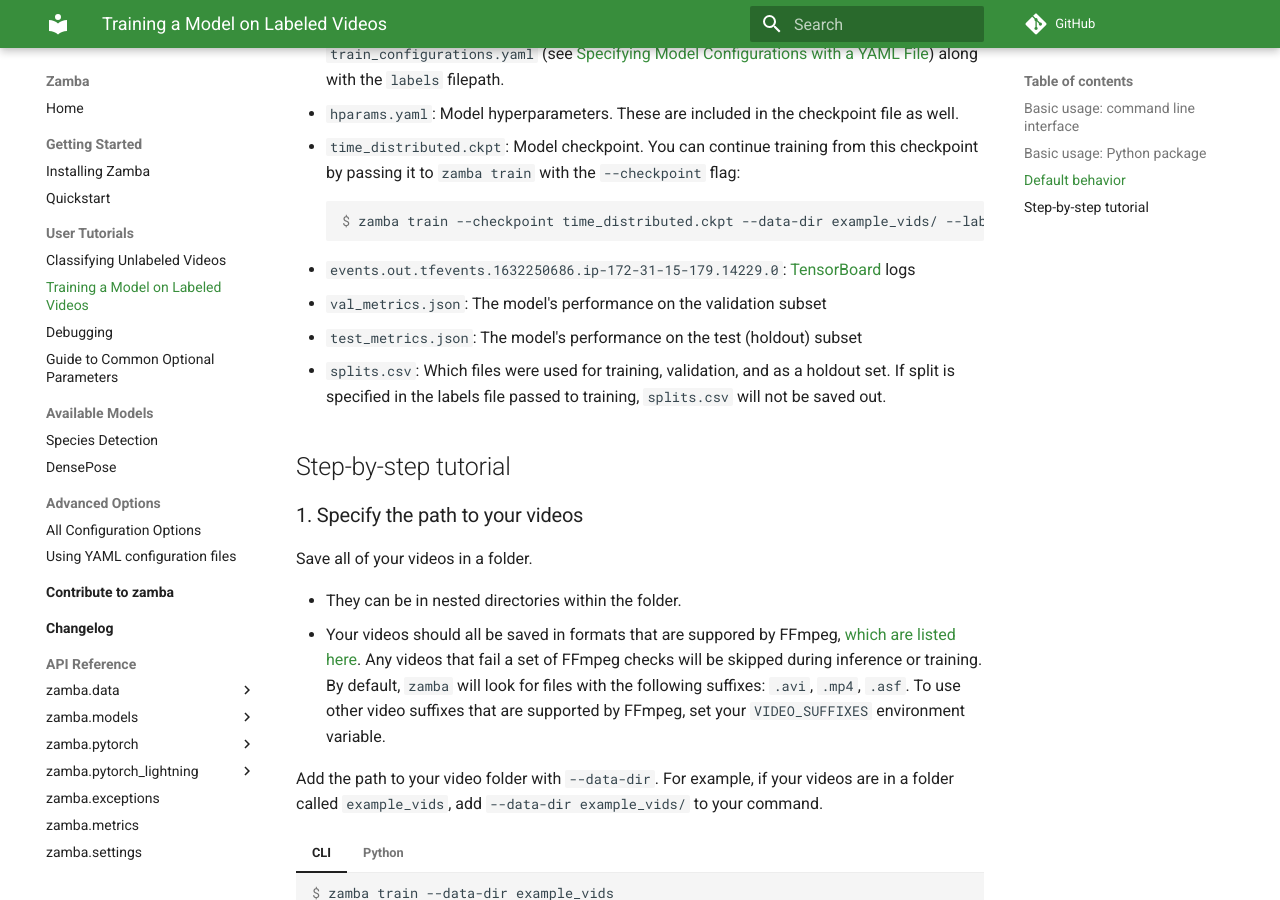
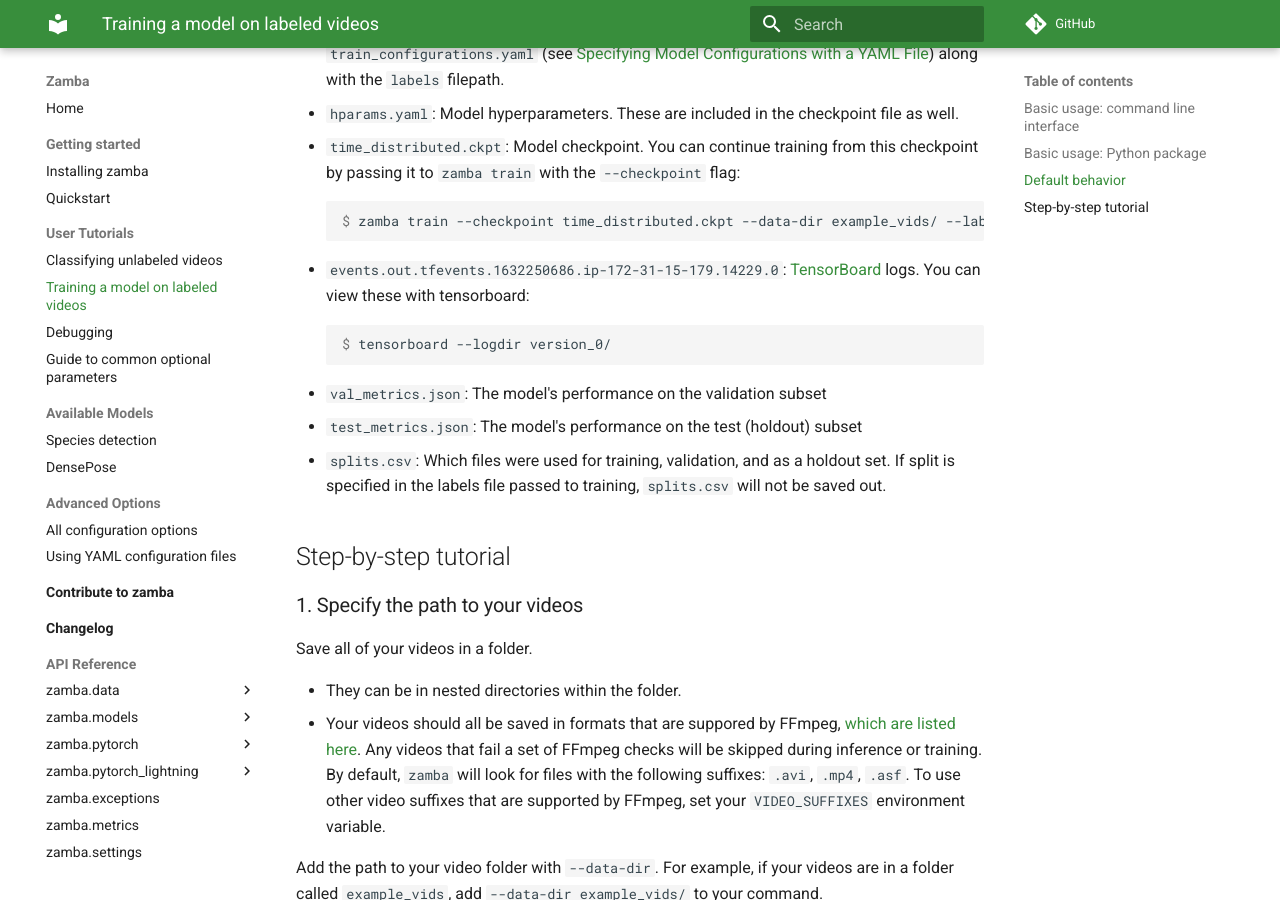
Before and after one commit to drivendataorg/zamba, an MkDocs documentation site: the page built from docs/docs/train-tutorial.md, in a window 1280 px wide and 900 px high, scrolled down 2269 px. Built offline with MkDocs 1.6.1 and Material for MkDocs 9.7.7, drawn with Linux system fonts in a browser that asks for light colours; comment, search, counter and statistics services are not loaded; the version menu is left out.

Commit message:
caps and tensorboard

````diff
--- a/docs/docs/train-tutorial.md
+++ b/docs/docs/train-tutorial.md
@@ -81,7 +81,10 @@ By default, the [`time_distributed`](models/index.md#time-distributed) model wil
     ```console
     $ zamba train --checkpoint time_distributed.ckpt --data-dir example_vids/ --labels example_labels.csv
     ```
-* `events.out.tfevents.1632250686.ip-172-31-15-179.14229.0`: [TensorBoard](https://www.tensorflow.org/tensorboard/get_started) logs
+* `events.out.tfevents.1632250686.ip-172-31-15-179.14229.0`: [TensorBoard](https://www.tensorflow.org/tensorboard/get_started) logs. You can view these with tensorboard:
+    ```console
+    $ tensorboard --logdir version_0/
+    ```
 * `val_metrics.json`: The model's performance on the validation subset
 * `test_metrics.json`: The model's performance on the test (holdout) subset
 * `splits.csv`: Which files were used for training, validation, and as a holdout set. If split is specified in the labels file passed to training, `splits.csv` will not be saved out.
--- a/docs/mkdocs.yml
+++ b/docs/mkdocs.yml
@@ -14,19 +14,19 @@ extra_css:
 
 nav:
   - Home: "index.md"
-  - "Getting Started":
-      - Installing Zamba: "install.md"
+  - "Getting started":
+      - Installing zamba: "install.md"
       - Quickstart: "quickstart.md"
   - "User Tutorials":
-      - Classifying Unlabeled Videos: "predict-tutorial.md"
-      - Training a Model on Labeled Videos: "train-tutorial.md"
+      - Classifying unlabeled videos: "predict-tutorial.md"
+      - Training a model on labeled videos: "train-tutorial.md"
       - Debugging: "debugging.md"
-      - Guide to Common Optional Parameters: "extra-options.md"
+      - Guide to common optional parameters: "extra-options.md"
   - "Available Models":
-      - Species Detection: "models/species-detection.md"
+      - Species detection: "models/species-detection.md"
       - DensePose: "models/denspose.md"
   - "Advanced Options":
-      - All Configuration Options: "configurations.md"
+      - All configuration options: "configurations.md"
       - Using YAML configuration files: "yaml-config.md"
   - "Contribute to zamba":
       - "contribute/index.md"
````
